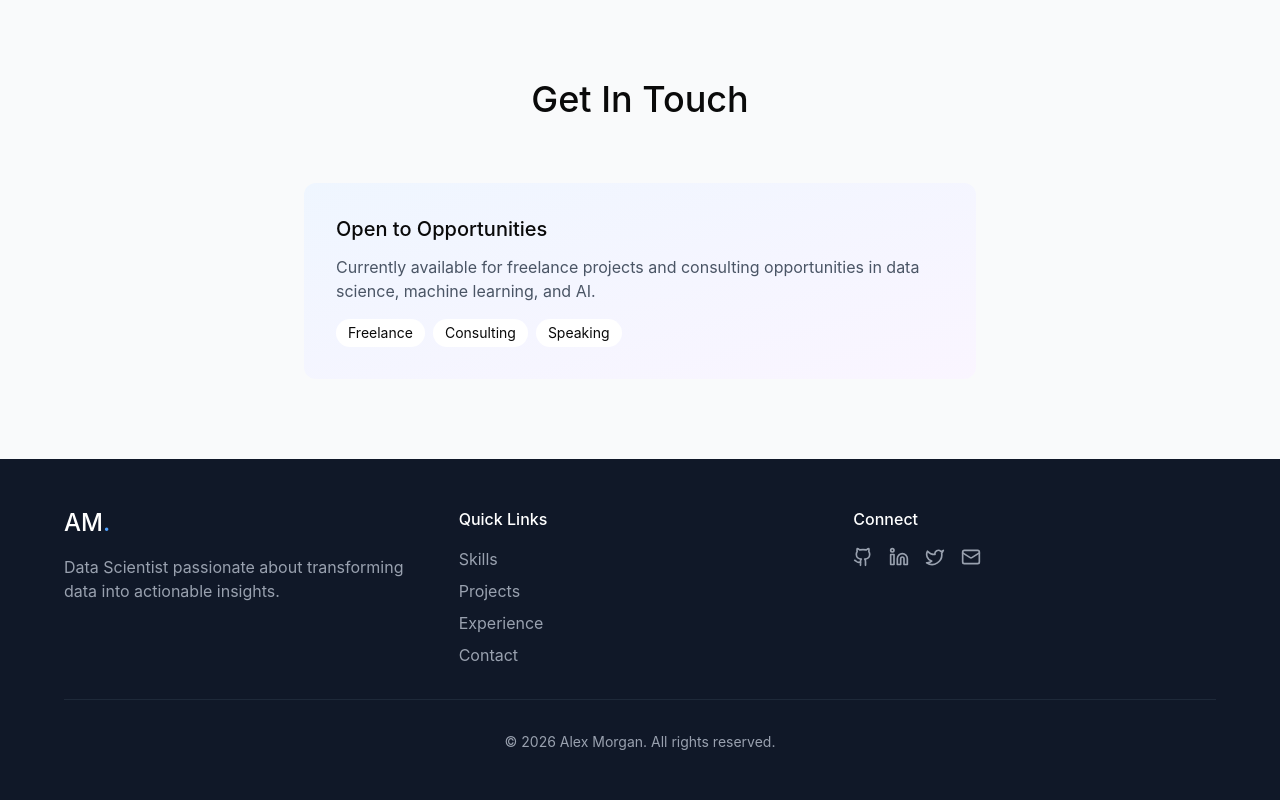
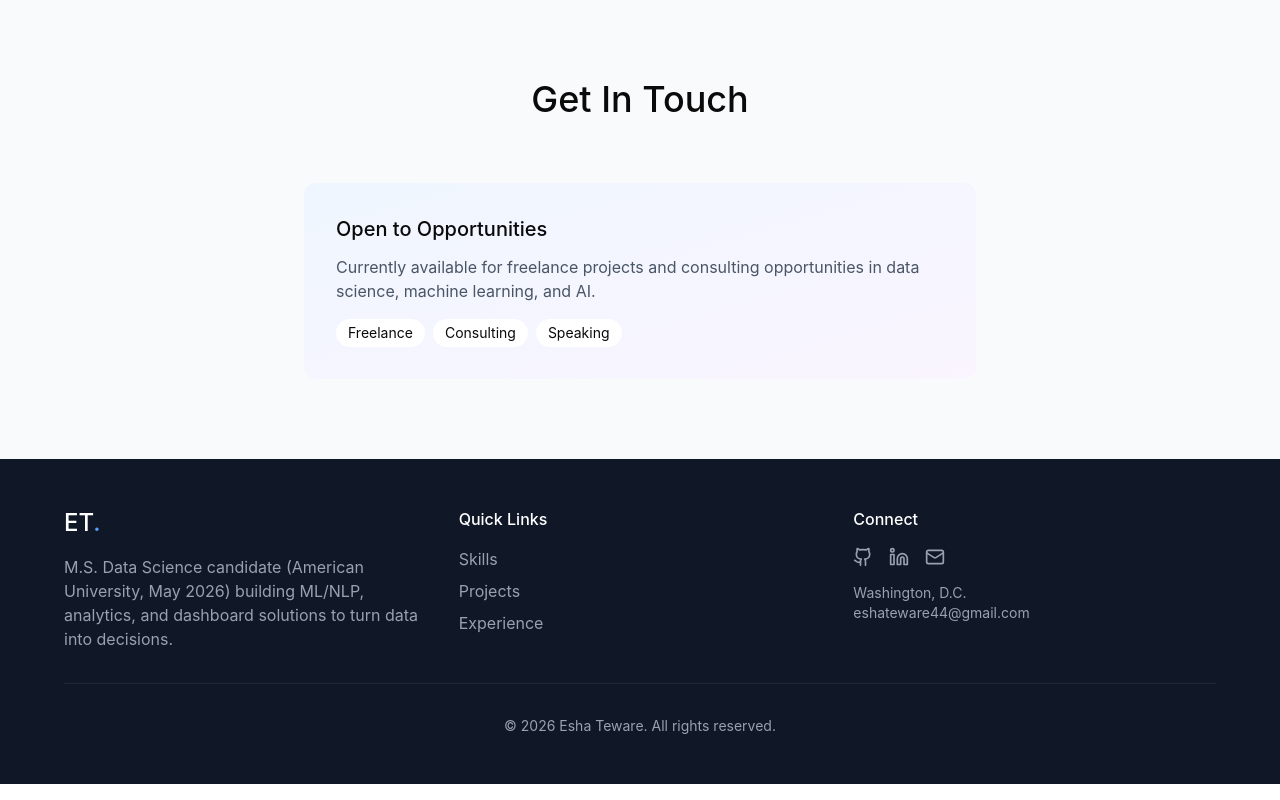
Before and after one commit to Esha7498/Esha7498.github.io, a React (Vite) app in the folder Data Scientist Portfolio/: page / in a window 1280 px wide. Shown: the part 2617-3417 px from the top of the page. Built offline with nearby package versions, Linux system fonts and the light colour scheme.

Commit message:
Update footer with new personal information and links

```diff
--- a/Data Scientist Portfolio/src/app/components/Footer.tsx
+++ b/Data Scientist Portfolio/src/app/components/Footer.tsx
@@ -1,50 +1,73 @@
-import { Github, Linkedin, Mail, Twitter } from 'lucide-react';
+import { Github, Linkedin, Mail } from 'lucide-react';
 
 export function Footer() {
   return (
     <footer className="bg-gray-900 text-white py-12 px-6">
       <div className="max-w-6xl mx-auto">
         <div className="grid md:grid-cols-3 gap-8 mb-8">
+          {/* Brand / Summary */}
           <div>
             <h3 className="text-2xl mb-4">
-              AM<span className="text-blue-400">.</span>
+              ET<span className="text-blue-400">.</span>
             </h3>
             <p className="text-gray-400">
-              Data Scientist passionate about transforming data into actionable insights.
+              M.S. Data Science candidate (American University, May 2026) building ML/NLP,
+              analytics, and dashboard solutions to turn data into decisions.
             </p>
           </div>
 
+          {/* Quick Links */}
           <div>
             <h4 className="mb-4">Quick Links</h4>
             <div className="space-y-2">
               <a href="#skills" className="block text-gray-400 hover:text-white transition">Skills</a>
               <a href="#projects" className="block text-gray-400 hover:text-white transition">Projects</a>
               <a href="#experience" className="block text-gray-400 hover:text-white transition">Experience</a>
-              <a href="#contact" className="block text-gray-400 hover:text-white transition">Contact</a>
             </div>
           </div>
 
+          {/* Connect */}
           <div>
             <h4 className="mb-4">Connect</h4>
             <div className="flex gap-4">
-              <a href="https://github.com" target="_blank" rel="noopener noreferrer" className="text-gray-400 hover:text-white transition">
+              <a
+                href="https://github.com/Esha7498"
+                target="_blank"
+                rel="noopener noreferrer"
+                className="text-gray-400 hover:text-white transition"
+                aria-label="GitHub"
+              >
                 <Github className="w-5 h-5" />
               </a>
-              <a href="https://linkedin.com" target="_blank" rel="noopener noreferrer" className="text-gray-400 hover:text-white transition">
+              <a
+                href="https://www.linkedin.com/in/e-teware/"
+                target="_blank"
+                rel="noopener noreferrer"
+                className="text-gray-400 hover:text-white transition"
+                aria-label="LinkedIn"
+              >
                 <Linkedin className="w-5 h-5" />
               </a>
-              <a href="https://twitter.com" target="_blank" rel="noopener noreferrer" className="text-gray-400 hover:text-white transition">
-                <Twitter className="w-5 h-5" />
+              <a
+                href="mailto:eshateware44@gmail.com"
+                className="text-gray-400 hover:text-white transition"
+                aria-label="Email"
+              >
+                <Mail className="w-5 h-5" />
               </a>
-              <a href="mailto:alex.morgan@email.com" className="text-gray-400 hover:text-white transition">
-                <Mail className="w-5 h-5" />
+            </div>
+
+            <div className="mt-4 text-gray-400 text-sm">
+              <div>Washington, D.C.</div>
+              <a className="hover:text-white transition" href="mailto:eshateware44@gmail.com">
+                eshateware44@gmail.com
               </a>
             </div>
           </div>
         </div>
 
         <div className="border-t border-gray-800 pt-8 text-center text-gray-400 text-sm">
-          <p>&copy; {new Date().getFullYear()} Alex Morgan. All rights reserved.</p>
+          <p>&copy; {new Date().getFullYear()} Esha Teware. All rights reserved.</p>
         </div>
       </div>
     </footer>
```
